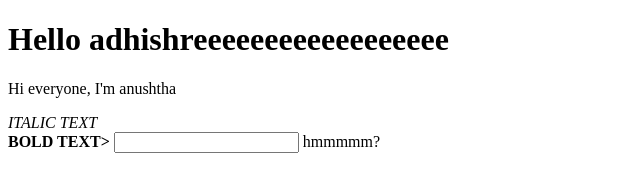
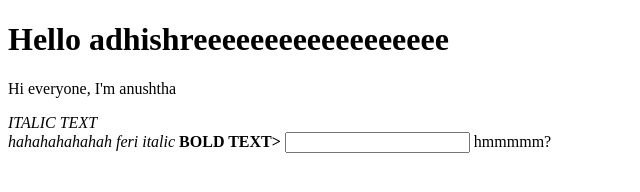
Before and after one commit to anushthaaa/College-frontend, a plain HTML site: page index.html in a window 1280 px wide. Shown: the whole page, without its empty margins (0-640 px from the left). Drawn offline with Linux system fonts and the light colour scheme.

Commit message:
i tag added in index.html

```diff
--- a/index.html
+++ b/index.html
@@ -10,6 +10,7 @@
     <h1>Hello adhishreeeeeeeeeeeeeeeeee</h1>
     <p> Hi everyone, I'm anushtha </p>
     <i>ITALIC TEXT</i><br>
+    <i>hahahahahahah feri italic</i>
     <b>BOLD TEXT></b>
     <input> hmmmmm?</input>
 </body>
```
